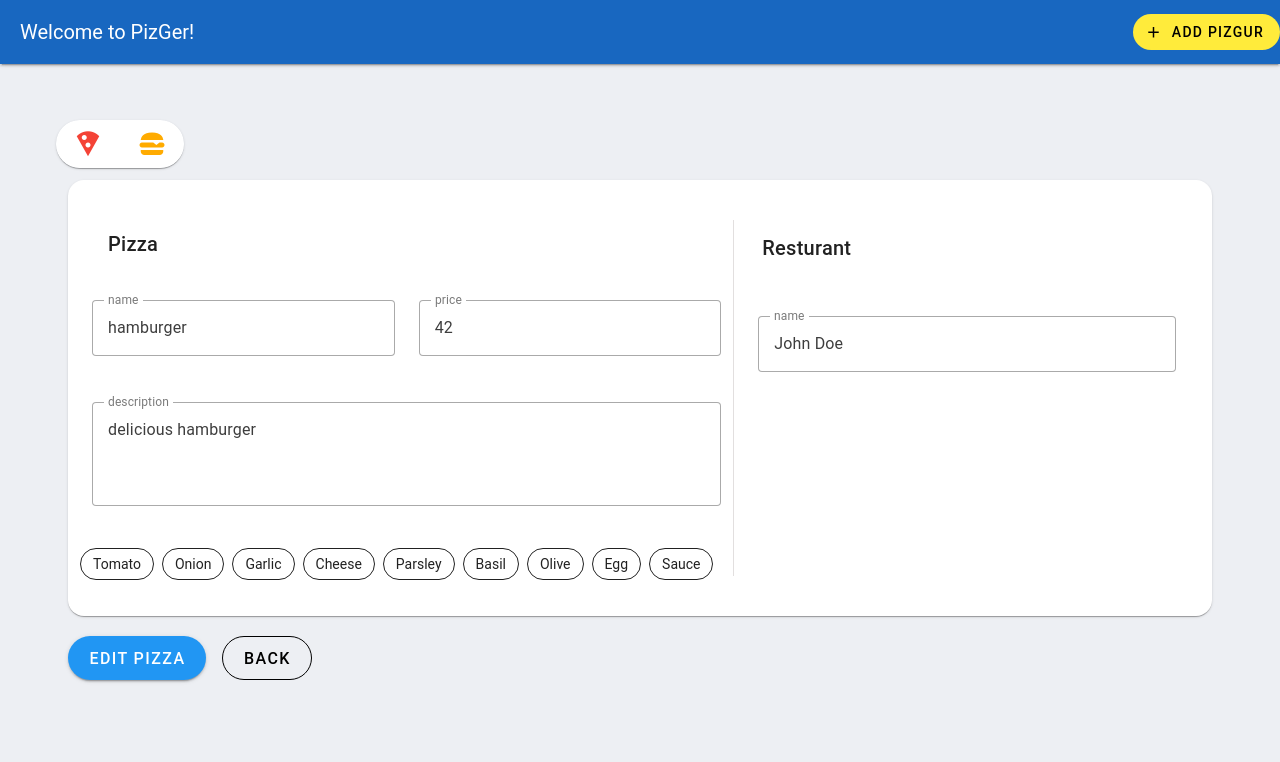
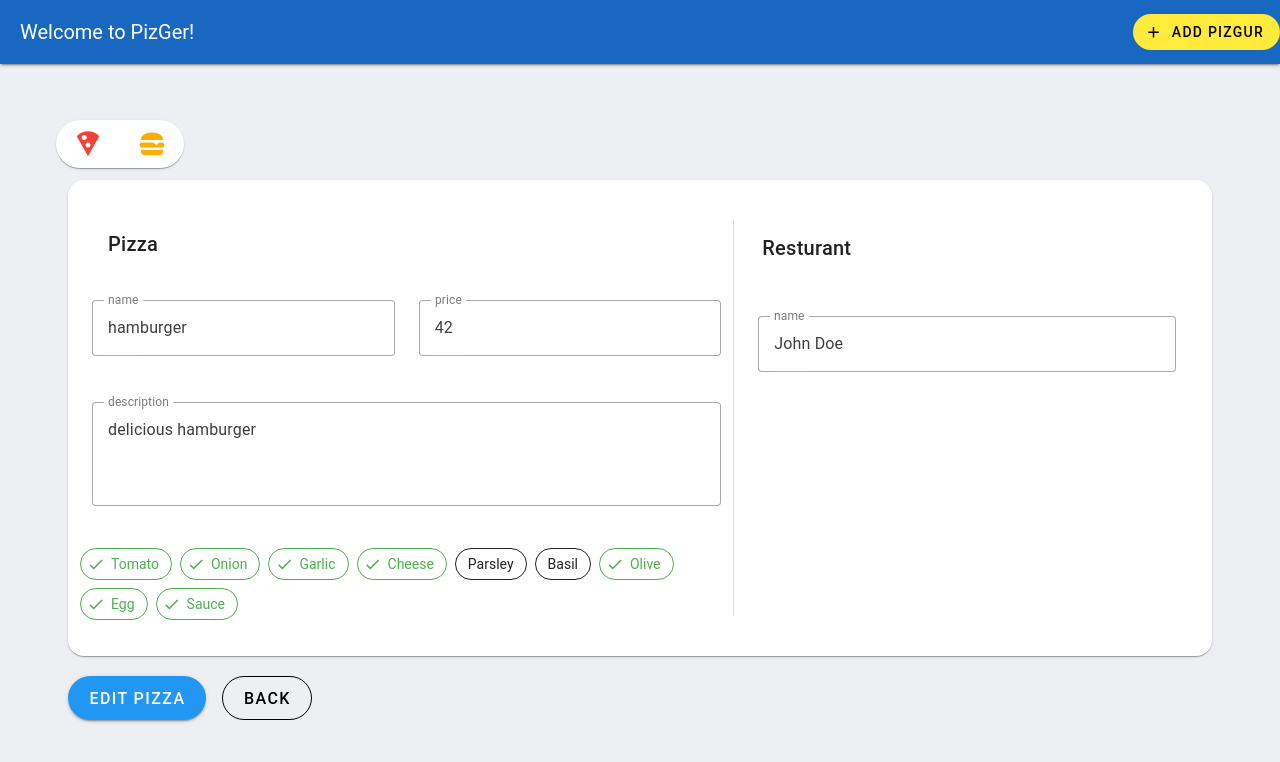
Before and after one commit to maedekaboli/PizGer, a Vue app: page /food/1 in a window 1280 px wide. Shown: the top 762 px of the page. Built offline with nearby package versions, Linux system fonts and the light colour scheme; data requests are answered from the project's data file.

Commit message:
ingredients is done

```diff
--- a/database/db.json
+++ b/database/db.json
@@ -5,11 +5,15 @@
       "price": 42,
       "desc": "delicious hamburger",
       "id": 1,
-      "category": 2,
+      "category": 1,
       "ingredients": [
         0,
         1,
-        2
+        2,
+        3,
+        6,
+        7,
+        8
       ]
     },
     {
--- a/src/views/food/editFood/EditFood.vue
+++ b/src/views/food/editFood/EditFood.vue
@@ -1,5 +1,5 @@
 <script setup lang="ts">
-import { ref, defineAsyncComponent, onMounted } from 'vue'
+import { ref, defineAsyncComponent } from 'vue'
 import { useRoute } from 'vue-router'
 import useFoodsListStore from '../../../stores/FoodsListStore'
 import { storeToRefs } from 'pinia'
@@ -8,11 +8,10 @@ import { foods, selectedFood } from './EditFoodButtons'
 
 const route = useRoute()
 const AppToggleButton = defineAsyncComponent(() => import('../../../components/AppToggleButton.vue'))
+const Ingredient = defineAsyncComponent(() => import('../ingredients/Ingredient.vue'))
 const { addFood, getFood, editFood } = useFoodsListStore()
 const { loading, getFoodDetail } = storeToRefs(useFoodsListStore())
-const ingredients = ref<string[]>([
-    'Tomato', 'Onion', 'Garlic', 'Cheese', 'Parsley ', 'Basil', 'Olive', 'Egg', 'Sauce'
-])
+const ingredients = ref([0, 1, 2, 3, 4, 5, 6, 7, 8])
 const btnName = ref('add')
 
 if (route.params.id) {
@@ -28,6 +27,10 @@ const onSubmit = () => {
 const onToggleBtns = (selectedBtn: SelectedFoodType) => {
     selectedFood.value = selectedBtn
     getFoodDetail.value.category = selectedFood.value.value
+}
+
+const selectedIngredient = (item: number) => {
+    getFoodDetail.value.ingredients.push(item)
 }
 
 </script>
@@ -60,10 +63,11 @@ const onToggleBtns = (selectedBtn: SelectedFoodType) => {
                         </v-col>
                     </v-row>
                     <v-row>
-                        <v-chip-group column multiple selected-class="text-success">
-                            <v-chip v-for="item in ingredients" :key="item" filter variant="outlined">
-                                {{ item }}
-                            </v-chip>
+                        <v-chip-group v-model="getFoodDetail.ingredients" selected-class="text-success"
+                            column multiple>
+                            <template v-for="item in ingredients" :key="item">
+                                <Ingredient :item="item" @selectedIngredient="selectedIngredient"></Ingredient>
+                            </template>
                         </v-chip-group>
                     </v-row>
                 </v-col>
--- /dev/null
+++ b/src/views/food/ingredients/Ingredient.vue
@@ -0,0 +1,14 @@
+<script lang="ts" setup>
+import IngridentsEnum from './IngridentsEnum'
+
+defineProps<{
+    item: number;
+}>();
+</script>
+
+
+<template>
+    <v-chip filter variant="outlined">
+        {{ IngridentsEnum[item] }}
+    </v-chip>
+</template>
--- /dev/null
+++ b/src/views/food/ingredients/IngridentsEnum.ts
@@ -0,0 +1,4 @@
+enum IngridentsEnum {
+    Tomato, Onion, Garlic, Cheese, Parsley, Basil, Olive, Egg, Sauce
+}
+export default IngridentsEnum
```
